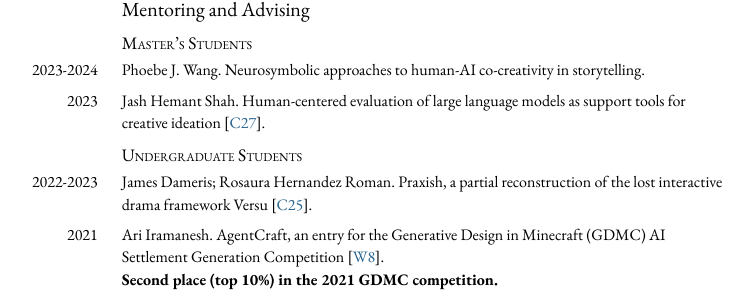
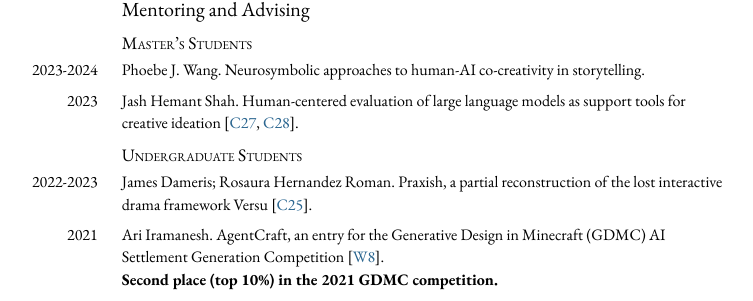
Before and after one commit to mkremins/mkremins.github.io, a Jekyll site: the page built from cv/index.html, in a window 1280 px wide and 900 px high, scrolled down 9257 px. Shown: the part 148-449 px from the top of the window, without its empty margins (261-1014 px from the left). Built offline with Jekyll 4.4.1, drawn with Linux system fonts in a browser that asks for light colours.

Commit message:
Add paper C28 to Jash's publications

```diff
--- a/cv/index.html
+++ b/cv/index.html
@@ -373,7 +373,7 @@ layout: null
       </div>
       <div class="dated-entry">
         <div class="dated-date">2023</div>
-        <div class="dated-content">Jash Hemant Shah. Human-centered evaluation of large language models as support tools for creative ideation [<a href="#C27">C27</a>].</div>
+        <div class="dated-content">Jash Hemant Shah. Human-centered evaluation of large language models as support tools for creative ideation [<a href="#C27">C27</a>, <a href="#C28">C28</a>].</div>
       </div>
       <!--<div class="dated-entry">
         <div class="dated-date">2020-2021</div>
```
